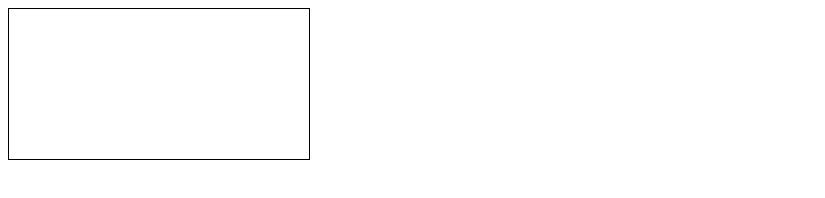
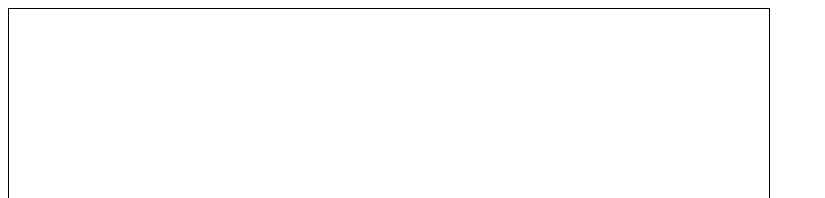
Before and after one commit to SietseDEV/ToEasyPAint, a plain HTML site: page index.html in a window 1280 px wide. Shown: the top 198 px of the page, without its empty margins (0-825 px from the left). Drawn offline with Linux system fonts and the light colour scheme.

Commit message:
Update index.html

```diff
--- a/index.html
+++ b/index.html
@@ -4,6 +4,8 @@
     <title>Paint App</title>
     <style>
       #canvas {
+        height: 95vh;
+        width: 95vh;
         border: 1px solid black;
       }
     </style>
```
